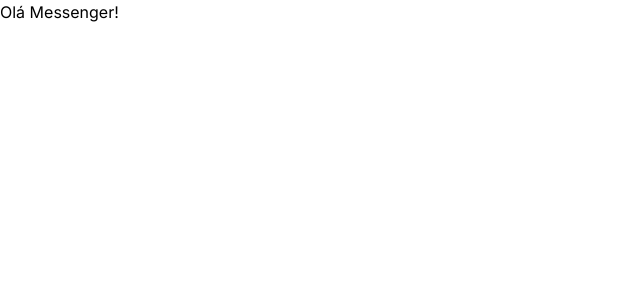
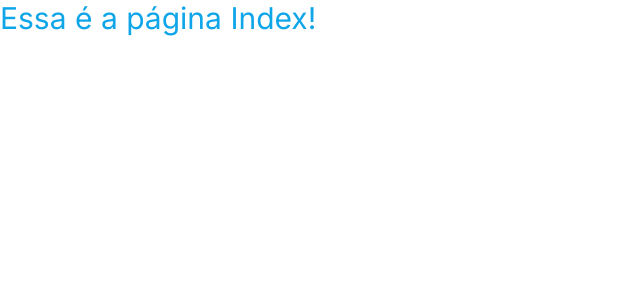
Before and after one commit to leopestille/messenger-clone, a Next.js app: page / in a window 1280 px wide. Shown: the top 300 px of the page, without its empty margins (0-640 px from the left). Built offline with nearby package versions, Linux system fonts and the light colour scheme.

Commit message:
criando a page index

```diff
--- /dev/null
+++ b/app/(site)/page.tsx
@@ -0,0 +1,7 @@
+export default function Home() {
+	return (
+		<div>
+			<p className="text-sky-500 text-3xl">Essa é a página Index!</p>
+		</div>
+	);
+}
--- a/app/page.tsx
+++ /dev/null
@@ -1,9 +0,0 @@
-import Image from 'next/image'
-
-export default function Home() {
-  return (
-    <div>
-      Olá Messenger!
-    </div>
-  )
-}
--- a/tailwind.config.ts
+++ b/tailwind.config.ts
@@ -7,13 +7,7 @@
     './app/**/*.{js,ts,jsx,tsx,mdx}',
   ],
   theme: {
-    extend: {
-      backgroundImage: {
-        'gradient-radial': 'radial-gradient(var(--tw-gradient-stops))',
-        'gradient-conic':
-          'conic-gradient(from 180deg at 50% 50%, var(--tw-gradient-stops))',
-      },
-    },
+    extend: {},
   },
   plugins: [],
 }
```
